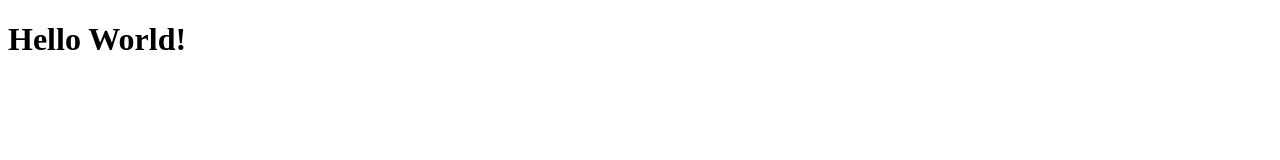
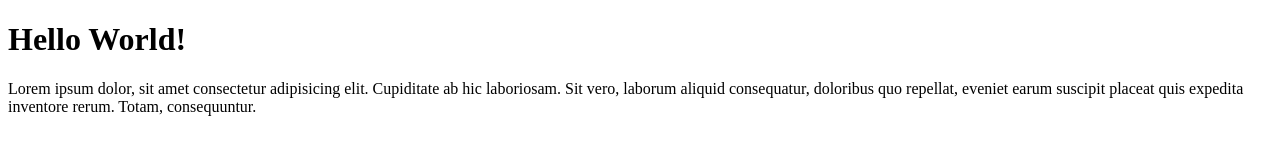
Before and after one commit to anzalajra/wpu-git-test, a plain HTML site: page index.html in a window 1280 px wide. Drawn offline with Linux system fonts and the light colour scheme.

Commit message:
menambahkan paragraf

```diff
--- a/index.html
+++ b/index.html
@@ -7,5 +7,6 @@
 </head>
 <body>
     <h1>Hello World!</h1>
+    <p>Lorem ipsum dolor, sit amet consectetur adipisicing elit. Cupiditate ab hic laboriosam. Sit vero, laborum aliquid consequatur, doloribus quo repellat, eveniet earum suscipit placeat quis expedita inventore rerum. Totam, consequuntur.</p>
 </body>
 </html>
```
